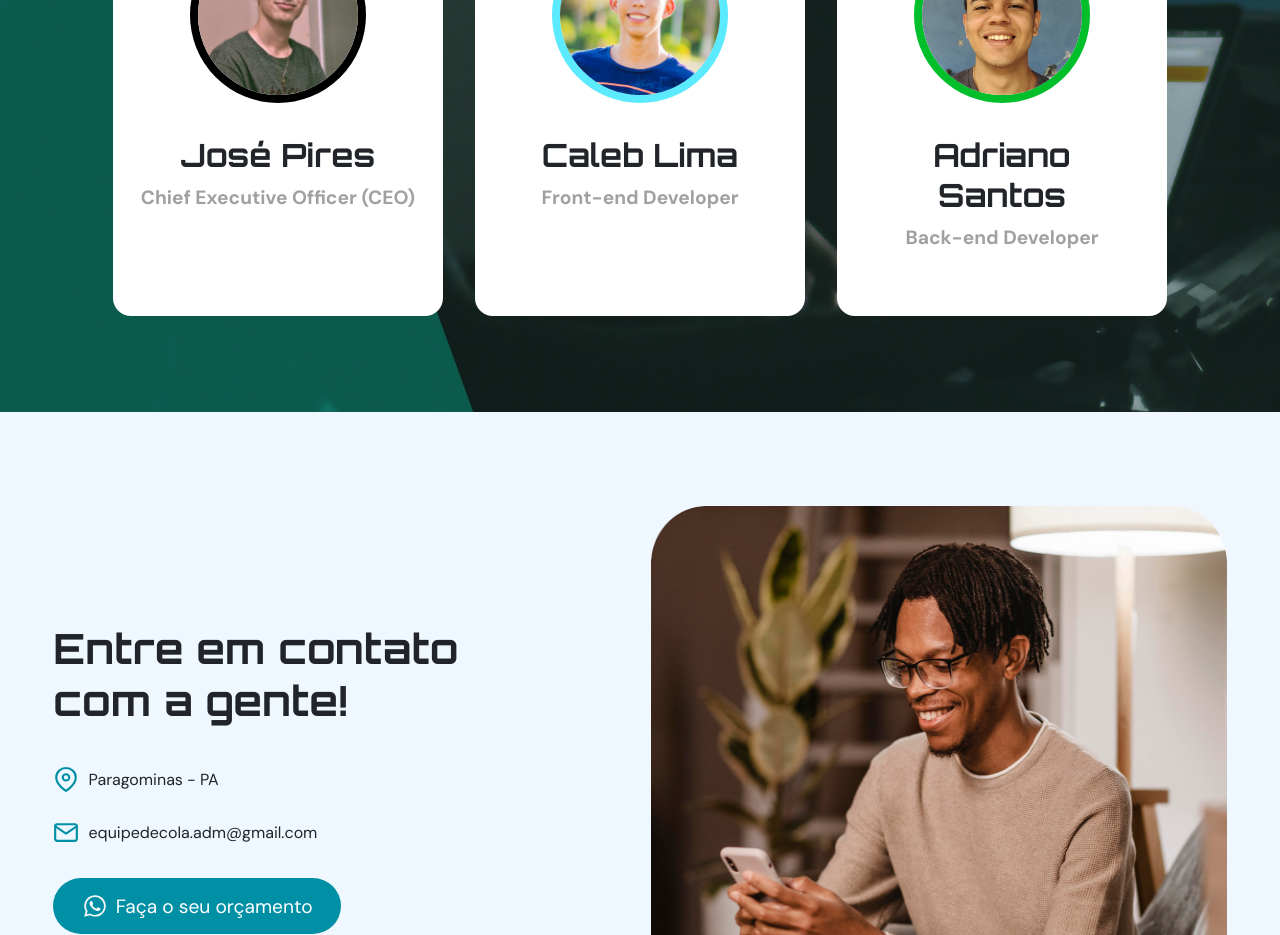
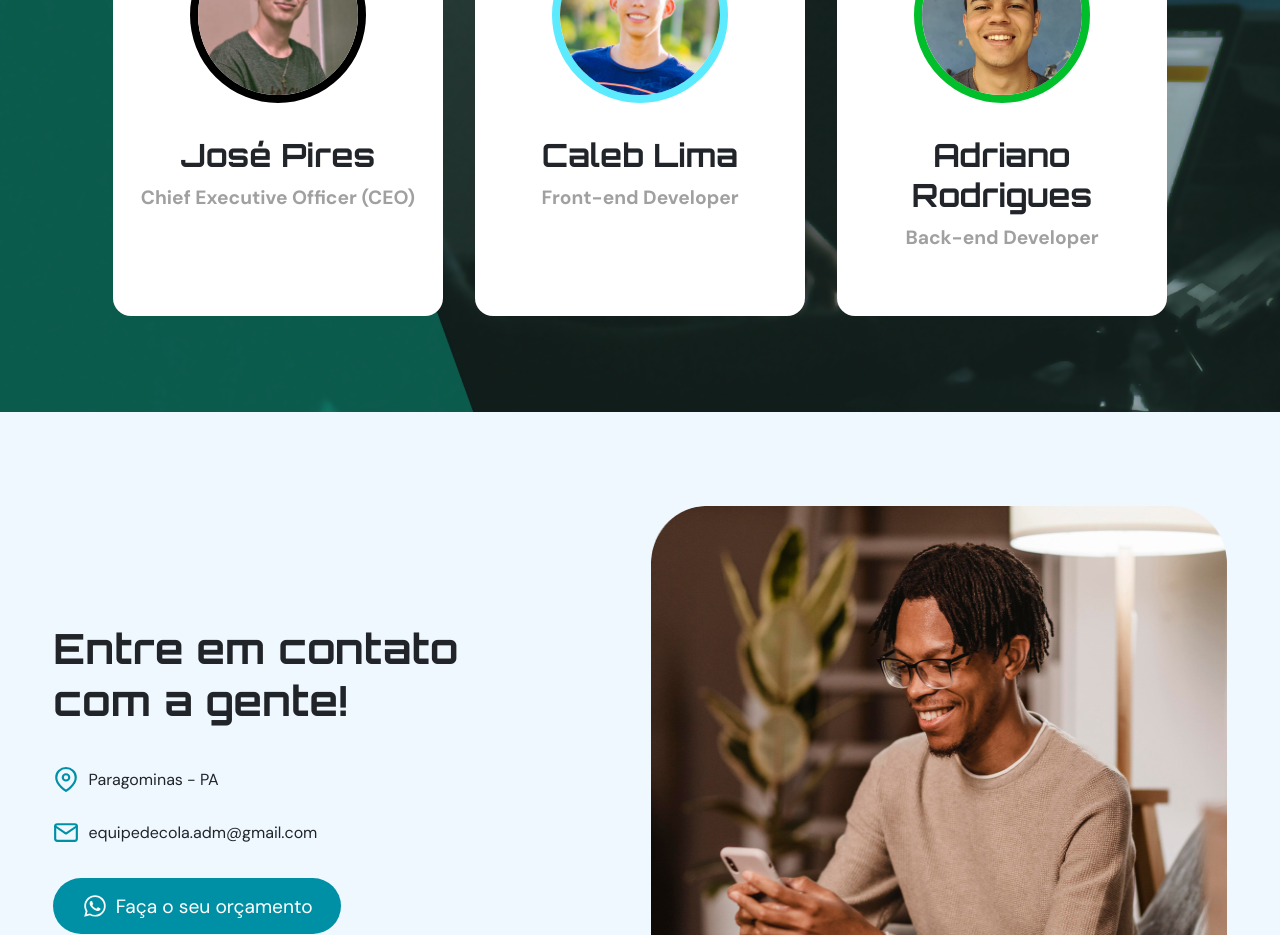
Before and after one commit to jose-pires-neto/Site-Equipe-Decola, a Next.js app: page / in a window 1280 px wide. Shown: the part 4540-5475 px from the top of the page. Built offline with nearby package versions, Linux system fonts and the light colour scheme.

Commit message:
fix: corrige o nome do adriano

```diff
--- a/src/components/Team/team.tsx
+++ b/src/components/Team/team.tsx
@@ -51,7 +51,7 @@ const cards: CardProps[] = [
     vector: vetorGreen,
     imageProfile: adriano,
     description: 'Foto do desenvolvedor Back-end',
-    name: 'Adriano Santos',
+    name: 'Adriano Rodrigues',
     role: 'Back-end Developer',
     linkedinUrl: 'https://www.linkedin.com/in/adriano-rdg/',
     githubUrl: 'https://github.com/AdrianoRdg',
```
